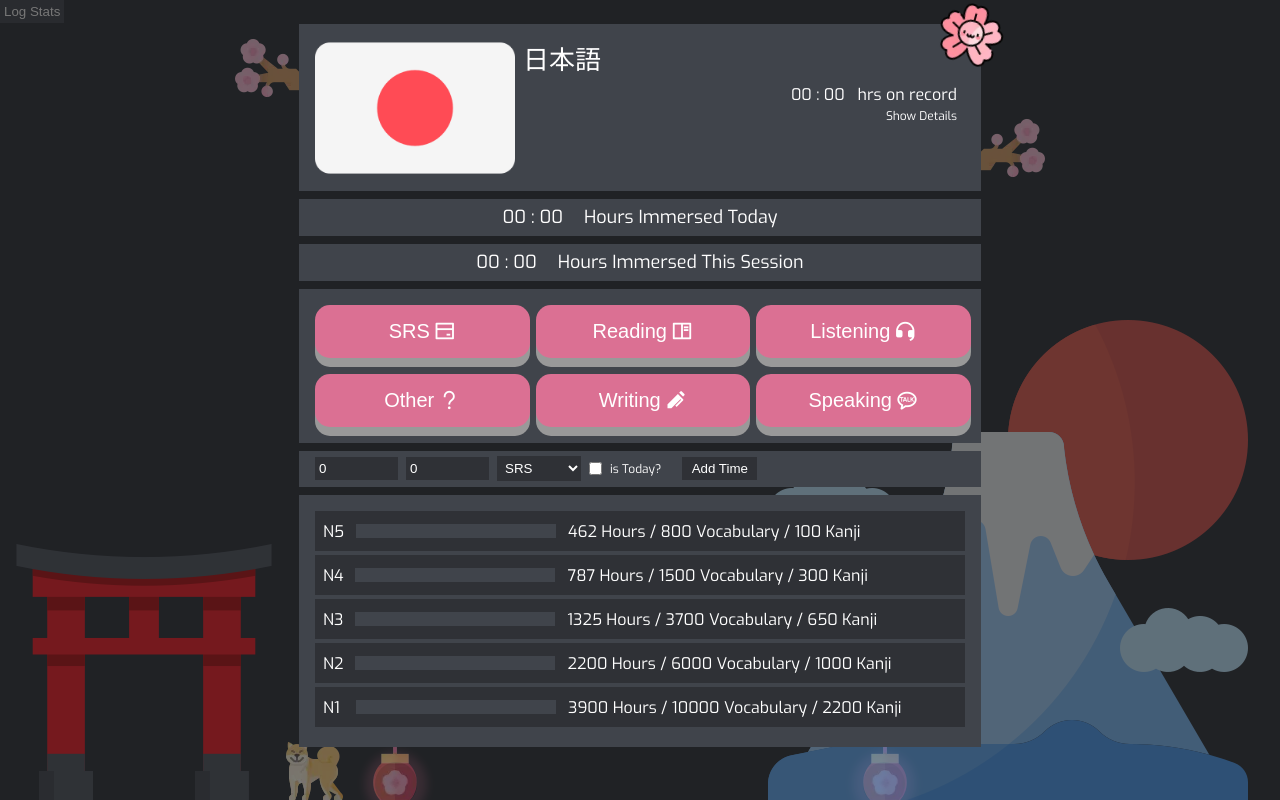
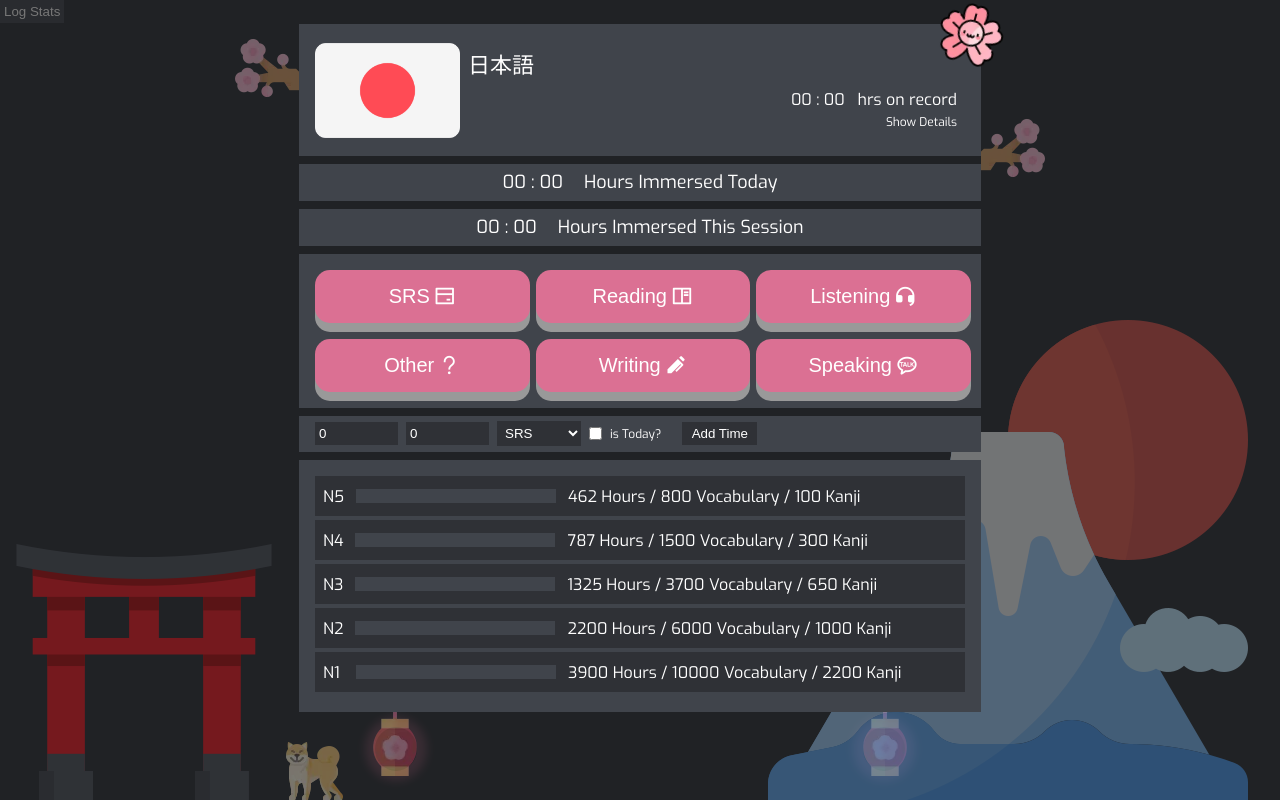
Before and after one commit to abodbazyan/hours-stacker, a plain HTML site: page index.html in a window 1280 px wide. Drawn offline with nearby package versions, Linux system fonts and the light colour scheme.

Commit message:
fixed heights

```diff
--- a/style.css
+++ b/style.css
@@ -45,6 +45,7 @@ body {
 
 .steam-card {
     width: 650px;
+    height: 100px;
     padding: 16px;
     margin: 24px auto;
     margin-bottom: 0px;
@@ -55,12 +56,11 @@ body {
 .game-info {
     display: flex;
     width: 100%;
-    height: 70%;
 }
 
 .game-info--photo {
-    width: 200px;
-    height: 135px;
+    width: 145px;
+    height: 100px;
 }
 
 .game-info--photo img {
@@ -70,8 +70,9 @@ body {
 }
 
 .game-info--name {
-    font-size: 26px;
+    font-size: 22px;
     margin-left: 8px;
+    margin-top: 8px;
 }
 
 .game-info--hours {
```
